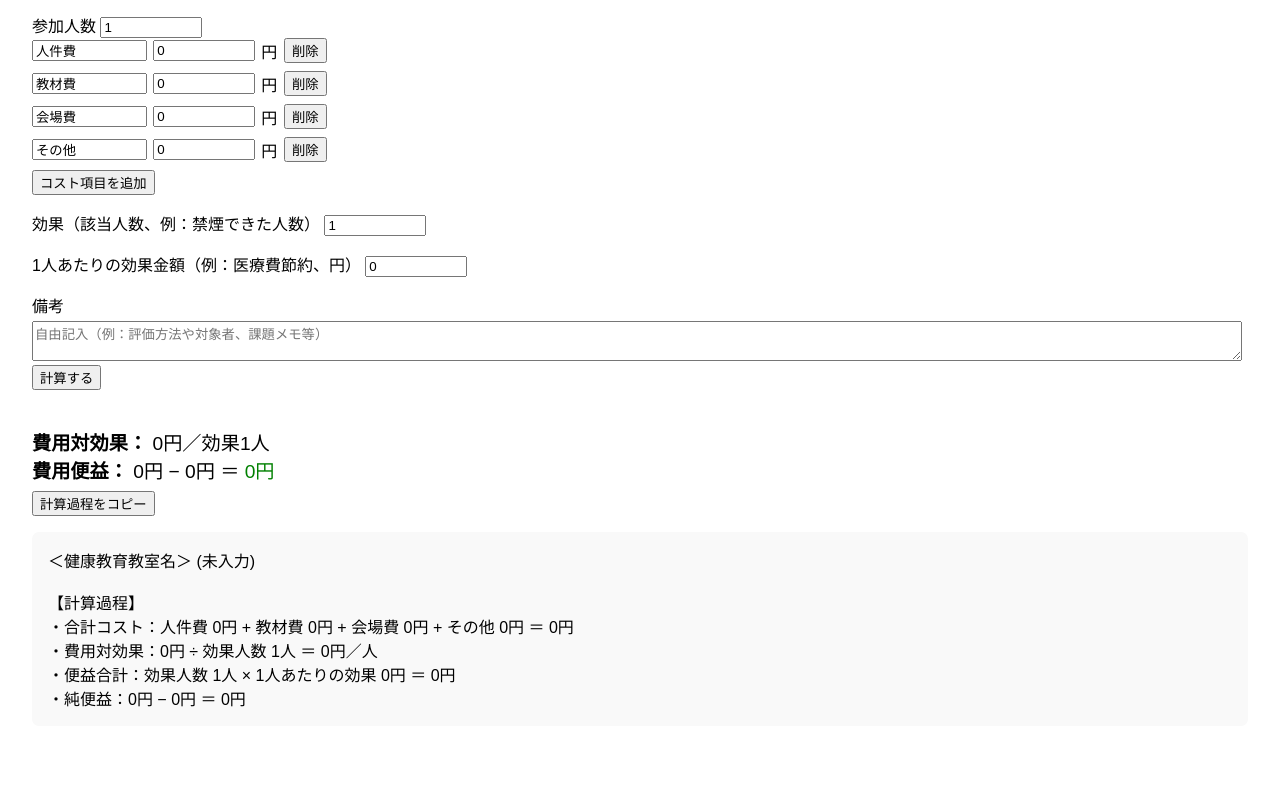
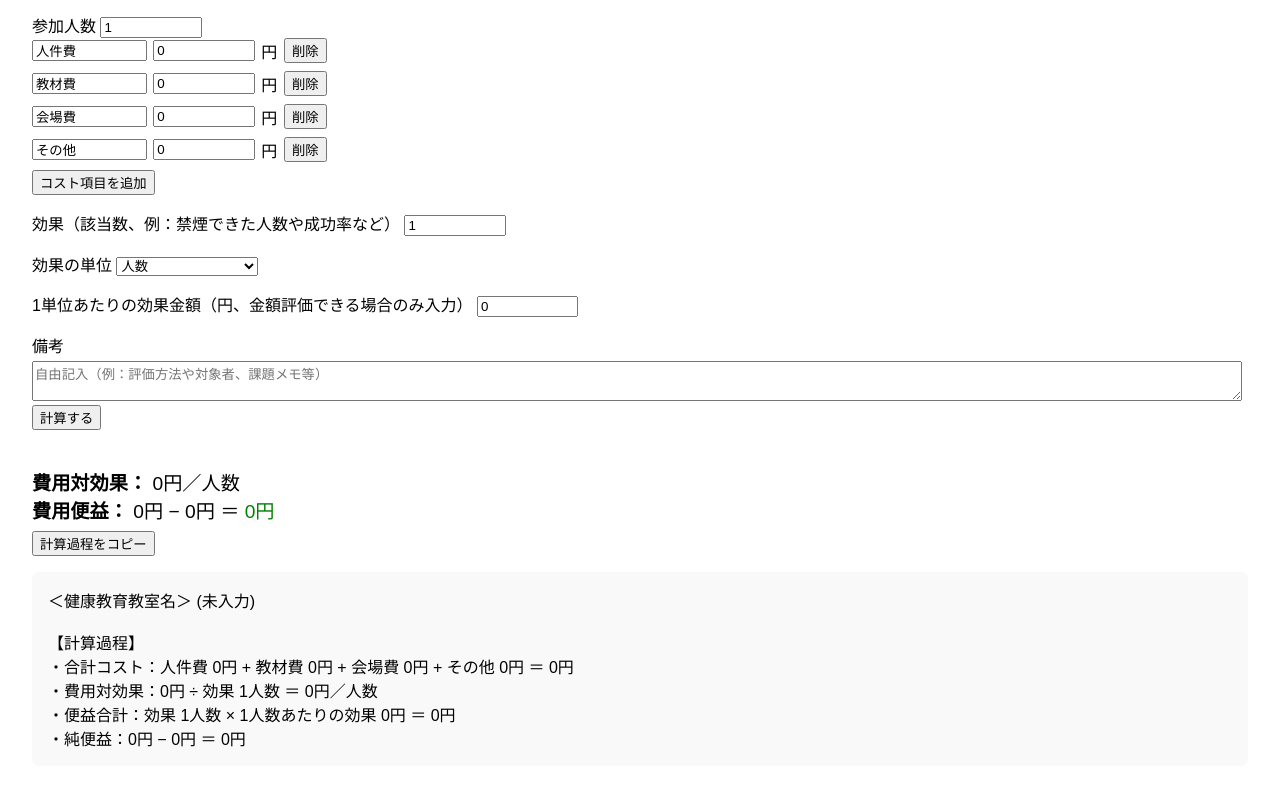
Before and after one commit to GISPHN/cost-benefit-health-edu, a plain HTML site: page index.html in a window 1280 px wide. Both pictures are taken after a click on the button "計算する". Shown: the part 127-912 px from the top of the page. Before the commit the page ends 885 px from the top, so only its background shows below. Drawn offline with Linux system fonts and the light colour scheme.

Commit message:
Update index.html

```diff
--- a/index.html
+++ b/index.html
@@ -17,6 +17,7 @@
     .cost-row button { margin-left: 0.5em; }
     #copyBtn { margin-top: 0.5em; }
     textarea { width: 99%; min-height: 2.5em; margin-top: 0.3em; }
+    #otherUnitInput { margin-left:0.5em; width:7em;}
   </style>
 </head>
 <body>
@@ -32,10 +33,23 @@
   <div class="costs" id="costs-list"></div>
   <button onclick="addCostRow()">コスト項目を追加</button>
 
-  <label>効果（該当人数、例：禁煙できた人数）
+  <label>効果（該当数、例：禁煙できた人数や成功率など）
     <input type="number" id="effectPeople" min="1" value="1">
   </label>
-  <label>1人あたりの効果金額（例：医療費節約、円）
+  <label>
+    効果の単位
+    <select id="effectUnit" onchange="toggleOtherUnitInput()">
+      <option value="人数">人数</option>
+      <option value="%成功">%成功</option>
+      <option value="血圧">血圧</option>
+      <option value="BMI">BMI</option>
+      <option value="HbA1c">HbA1c</option>
+      <option value="QALY">QALY</option>
+      <option value="その他">その他（自由入力）</option>
+    </select>
+    <input type="text" id="otherUnitInput" style="display:none;" placeholder="単位名を入力">
+  </label>
+  <label>1単位あたりの効果金額（円、金額評価できる場合のみ入力）
     <input type="number" id="effectValue" min="0" value="0">
   </label>
 
@@ -94,10 +108,30 @@
       return Number(val).toLocaleString() + "円";
     }
 
+    function toggleOtherUnitInput() {
+      const unitSelect = document.getElementById('effectUnit');
+      const otherUnitInput = document.getElementById('otherUnitInput');
+      if (unitSelect.value === 'その他') {
+        otherUnitInput.style.display = '';
+      } else {
+        otherUnitInput.style.display = 'none';
+      }
+    }
+
+    function getEffectUnit() {
+      const unitSelect = document.getElementById('effectUnit');
+      if (unitSelect.value === 'その他') {
+        return document.getElementById('otherUnitInput').value || '(単位未入力)';
+      } else {
+        return unitSelect.value;
+      }
+    }
+
     function calculate() {
       const contentName = document.getElementById('content').value || "(未入力)";
       const note = document.getElementById('note').value;
       const effectPeople = Number(document.getElementById('effectPeople').value);
+      const effectUnit = getEffectUnit();
       const effectValue = Number(document.getElementById('effectValue').value);
 
       // 合計コスト計算
@@ -110,7 +144,7 @@
 
       // 結果表示
       document.getElementById('result').innerHTML =
-        `<strong>費用対効果：</strong> ${formatYen(costEffect)}／効果1人<br>
+        `<strong>費用対効果：</strong> ${formatYen(costEffect)}／${effectUnit}<br>
          <strong>費用便益：</strong> ${formatYen(totalBenefit)} − ${formatYen(totalCost)} ＝ <span style="color:${netBenefit>=0?'green':'red'}">${formatYen(netBenefit)}</span>`;
 
       // 計算過程テキスト生成
@@ -120,8 +154,8 @@
 
 【計算過程】
 ・合計コスト：${costSteps} ＝ ${formatYen(totalCost)}
-・費用対効果：${formatYen(totalCost)} ÷ 効果人数 ${effectPeople}人 ＝ ${formatYen(costEffect)}／人
-・便益合計：効果人数 ${effectPeople}人 × 1人あたりの効果 ${formatYen(effectValue)} ＝ ${formatYen(totalBenefit)}
+・費用対効果：${formatYen(totalCost)} ÷ 効果 ${effectPeople}${effectUnit} ＝ ${formatYen(costEffect)}／${effectUnit}
+・便益合計：効果 ${effectPeople}${effectUnit} × 1${effectUnit}あたりの効果 ${formatYen(effectValue)} ＝ ${formatYen(totalBenefit)}
 ・純便益：${formatYen(totalBenefit)} − ${formatYen(totalCost)} ＝ ${formatYen(netBenefit)}
 ${note ? "\n【備考】\n" + note : ""}`;
 
@@ -144,6 +178,7 @@ ${note ? "\n【備考】\n" + note : ""}`;
 
     // 初期表示
     renderCosts();
+    toggleOtherUnitInput();
   </script>
 </body>
 </html>
```
